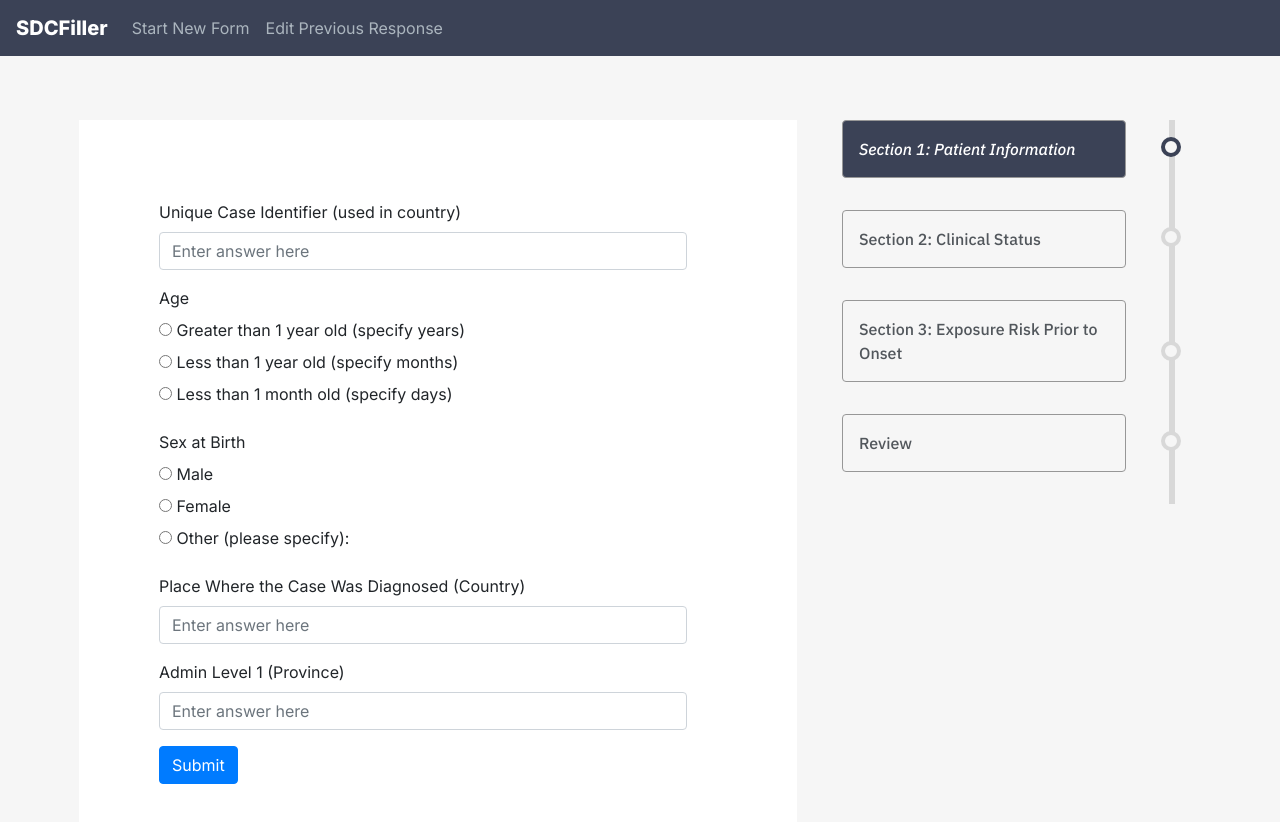
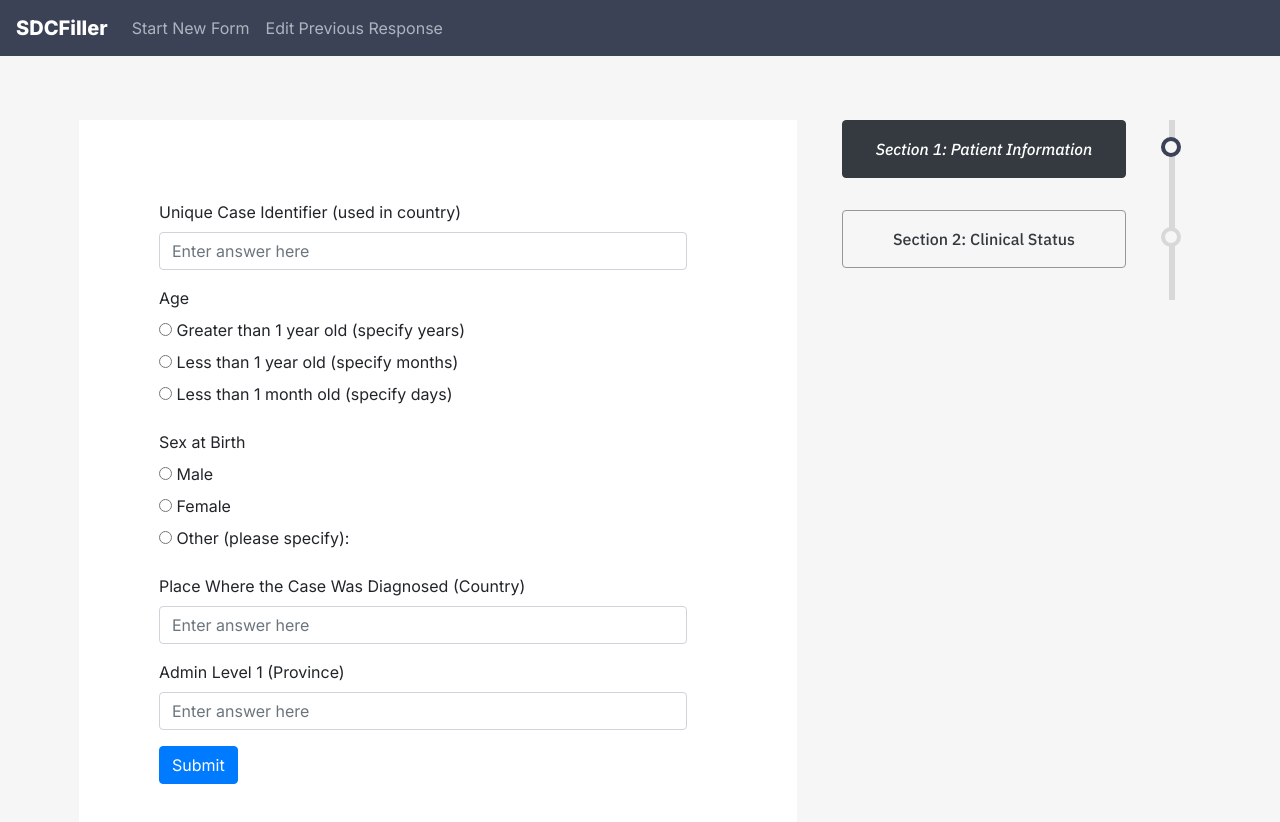
Before and after one commit to csc302-spring-2021/proj-DaBaby, a React (Create React App) app in the folder form-filler/: page / in a window 1280 px wide. Shown: the top 822 px of the page. Built offline with nearby package versions, Linux system fonts and the light colour scheme.

Commit message:
Sections are now dynamically rendered and user can flip between them

```diff
--- a/form-filler/src/components/App.jsx
+++ b/form-filler/src/components/App.jsx
@@ -11,6 +11,7 @@ import SDCSidebar from "./SDCSidebar";
 class App extends React.Component {
   // This is where we will pass the SDCForm json
   state = {
+    curr_section: 0,
     form_id: 1234,
     procedure_id: "COVID-19.393_1.000.000.CTP1_sdcFDF",
     name: "WORLD HEALTH ORGANIZATION (WHO) COVID-19 CASE REPORT",
@@ -179,18 +180,26 @@ class App extends React.Component {
     ],
   };
 
+  // This function will change the current section to be displayed
+  handleSelection = (index) => {
+    this.setState({ curr_section: index });
+  };
+
   render() {
-    const { sections } = this.state;
+    const { sections, curr_section } = this.state;
     return (
       <Container fluid className="App">
         <NavigationBar />
         <Col>
           <Row>
             <Col md={8}>
-              <SDCSection section={sections[0]}/>
+              <SDCSection section={sections[curr_section]} />
             </Col>
             <Col md={4}>
-              <SDCSidebar />
+              <SDCSidebar
+                sections={sections}
+                onSelection={this.handleSelection}
+              />
             </Col>
           </Row>
         </Col>
--- a/form-filler/src/components/SDCSectionLabel.scss
+++ b/form-filler/src/components/SDCSectionLabel.scss
@@ -3,7 +3,6 @@
 .sdc-btn {
   width: 100%;
   padding: 1rem;
-  color: $btn-text-color;
   border-radius: 4px;
 
   font-family: $font-ibm;
--- a/form-filler/src/components/SDCSidebar.jsx
+++ b/form-filler/src/components/SDCSidebar.jsx
@@ -1,7 +1,7 @@
 import "./SDCSidebar.scss";
 
 import React from "react";
-import { Row, Col, Container } from "react-bootstrap";
+import { Row, Col, Container, Button } from "react-bootstrap";
 
 import SDCSectionLabel from "./SDCSectionLabel";
 
@@ -10,18 +10,29 @@ class SDCSidebar extends React.Component {
     super(props);
   }
 
+  // This button function will handle which section will be rendered
+  handleSection = (index) => {
+    this.props.onSelection(index);
+  };
+
   render() {
+    const { sections } = this.props;
     return (
       <Container fluid>
         <Row>
           <Col sm={12} className="section-navigation">
-            <SDCSectionLabel
-              name={"Section 1: Patient Information"}
-              state="active"
-            />
-            <SDCSectionLabel name={"Section 2: Clinical Status"} />
-            <SDCSectionLabel name={"Section 3: Exposure Risk Prior to Onset"} />
-            <SDCSectionLabel name={"Review"} />
+            {sections.map((section, index) => (
+              <Button
+                className={`sdc-btn ${
+                  index == 0 ? "active" : ""
+                } sdc-container`}
+                variant="outline-dark"
+                key={section.section_id}
+                onClick={() => this.handleSection(index)}
+              >
+                {section.title}
+              </Button>
+            ))}
           </Col>
         </Row>
       </Container>
```
